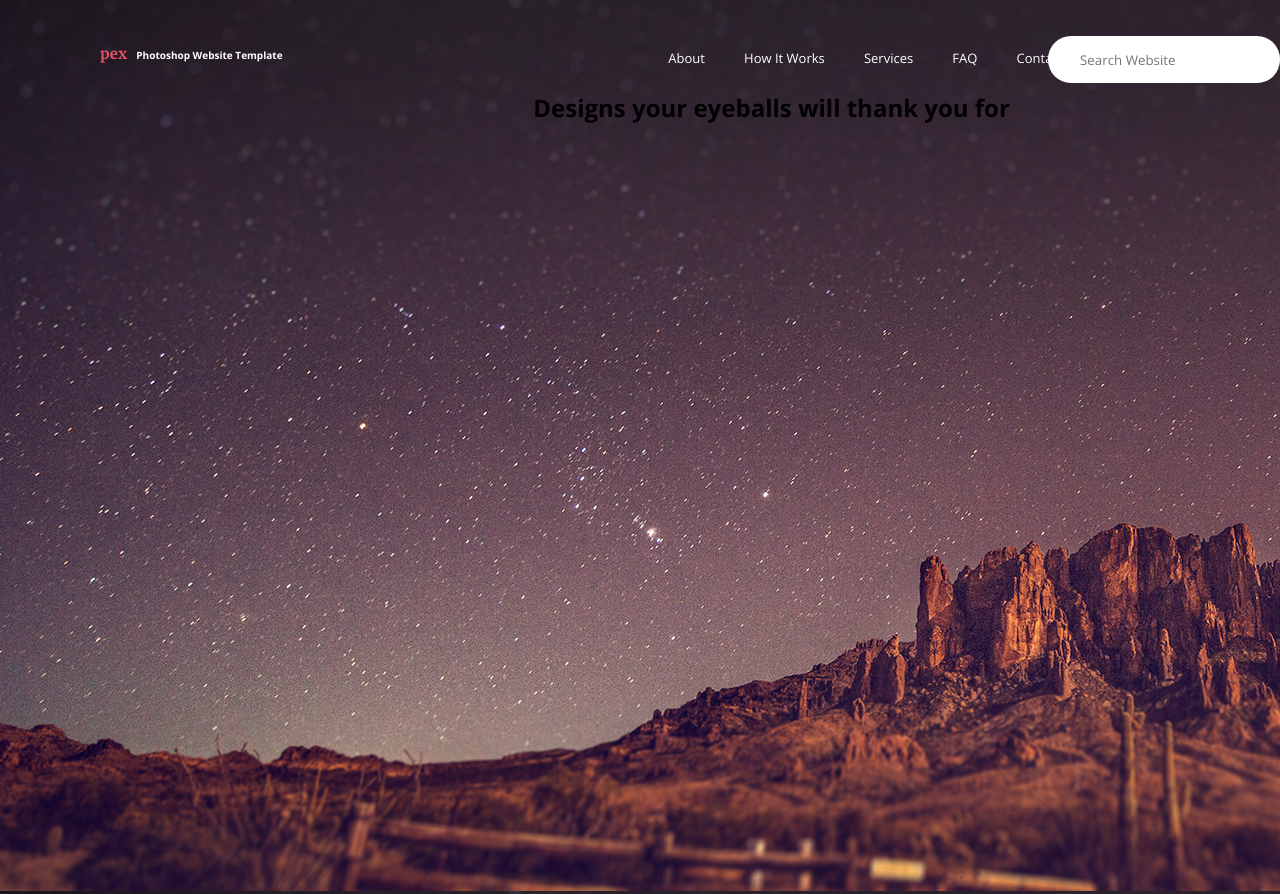
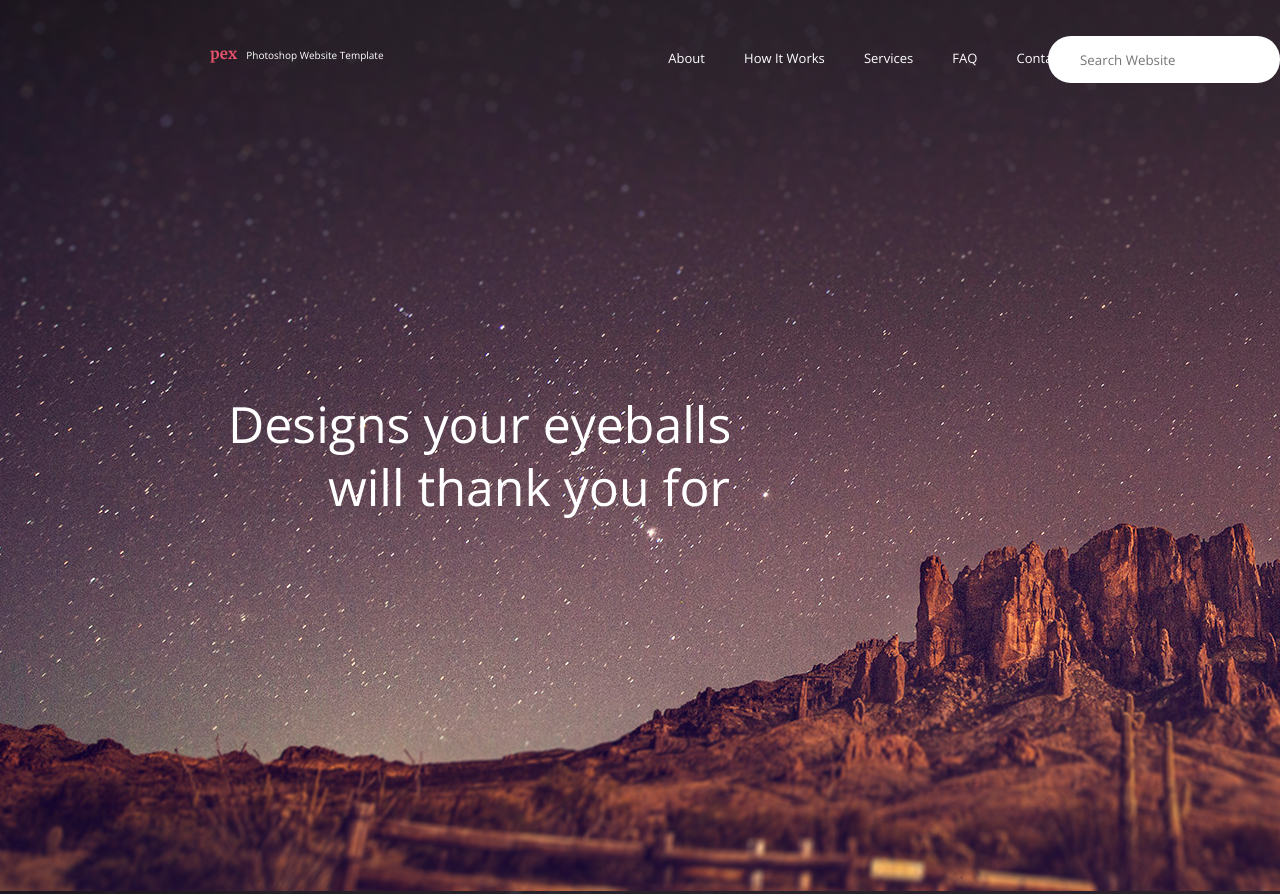
Before and after one commit to ShaRay/pex, a website: page index.html in a window 1280 px wide. Shown: the top 894 px of the page. Drawn offline with nearby package versions, Linux system fonts and the light colour scheme.

Commit message:
added the focus words for hero

```diff
--- a/assets/scss/base/typography.scss
+++ b/assets/scss/base/typography.scss
@@ -20,9 +20,14 @@ body {
   font-family: 'Merriweather', serif;
 }
 
+.mega {
+  font-size: 3.125rem;
+  font-weight: normal;
+}
+
 h1, h2, h3, h4, h5, h6 {
   font-family: 'Open Sans', sans-serif;
-  font-weight: bold;
+  font-weight: normal;;
   line-height: 1.25;
   margin-top: 1em;
   margin-bottom: .5em;
@@ -71,10 +76,10 @@ h4,
 
 h5,
 .t5 {
-  font-size: .875rem;
+  font-size: 0.875rem;
 }
 
 h6,
 .t6 {
- font-size: .75rem;
+ font-size: 0.75rem;
 }
--- a/assets/scss/modules/hero.scss
+++ b/assets/scss/modules/hero.scss
@@ -8,7 +8,7 @@
   display: inline-block;
   font-size: 15px;
   font-weight: bold;
-  margin:45px 5px 0 100px;
+  margin:45px 5px 0 210px;
 }
 
 .tagline {
@@ -18,5 +18,15 @@
 }
 
 .focus-words {
+  color: $white;
+  display: block;
+  position: absolute;
+  top: 343px;
+  left: 228px;
 
 }
+
+.thank {
+  display: block;
+  padding-left: 100px;
+}
--- a/index.html
+++ b/index.html
@@ -33,7 +33,7 @@
           </div>
         </div>
         <div class="focus-words">
-          <h2 class="designs">Designs your eyeballs <span class="thank">will thank you for</span></h2>
+          <h2 class="designs mega">Designs your eyeballs <span class="thank mega"> will thank you for</span></h2>
 
         </div>
       </div>
```
Also changed, not shown: dist/css/application.css.
